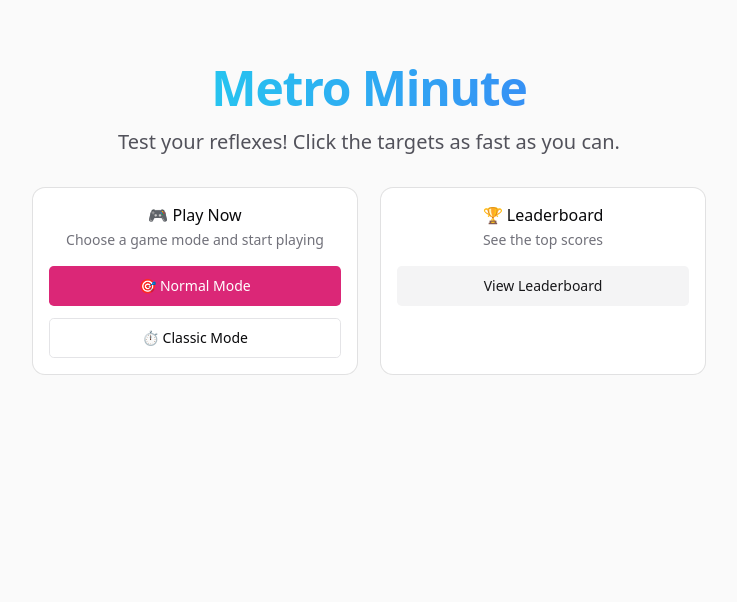
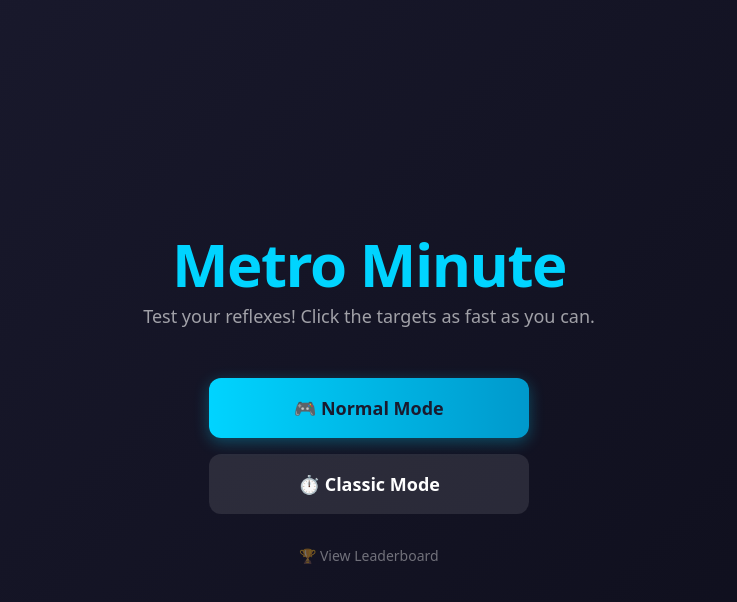
Before and after one commit to Rdecristobal/metrominute, a Next.js app: page / in a window 1280 px wide. Shown: the top 602 px of the page, without its empty margins (271-1008 px from the left). Built offline with nearby package versions, Linux system fonts and the light colour scheme.

Commit message:
style: arcade retro dark theme - match original design

```diff
--- a/src/app/layout.tsx
+++ b/src/app/layout.tsx
@@ -25,9 +25,9 @@ export default function RootLayout({
   return (
     <html
       lang="en"
-      className={`${geistSans.variable} ${geistMono.variable} h-full antialiased`}
+      className={`dark ${geistSans.variable} ${geistMono.variable} h-full antialiased`}
     >
-      <body className="min-h-full flex flex-col">{children}</body>
+      <body className="min-h-full flex flex-col bg-[#1A1A2E]">{children}</body>
     </html>
   );
 }
--- a/src/app/page.tsx
+++ b/src/app/page.tsx
@@ -1,60 +1,48 @@
+"use client";
+
 import Link from "next/link";
-import { Card, CardContent, CardDescription, CardHeader, CardTitle } from "@/components/ui/card";
-import { Button } from "@/components/ui/button";
 
 export default function Home() {
   return (
-    <div className="flex flex-col flex-1 items-center justify-center bg-zinc-50 font-sans dark:bg-black min-h-screen">
-      <main className="flex flex-1 w-full max-w-3xl flex-col items-center justify-between py-16 px-4">
-        <div className="flex flex-col items-center gap-8 text-center w-full">
-          <div>
-            <h1 className="text-5xl font-bold tracking-tight text-black dark:text-zinc-50 mb-4 bg-gradient-to-r from-cyan-400 to-blue-500 bg-clip-text text-transparent">
+    <div className="min-h-screen bg-[#1A1A2E] flex items-center justify-center overflow-hidden relative">
+      {/* Background gradient effects */}
+      <div className="absolute inset-0 bg-[radial-gradient(circle_at_center,rgba(0,212,255,0.03)_0%,transparent_50%)]" />
+      <div className="absolute inset-0 bg-[linear-gradient(135deg,#1A1A2E_0%,#0D0D1A_100%)]" />
+
+      <div className="relative z-10 flex flex-col items-center justify-center px-6 py-12 text-center">
+        {/* Logo/Title */}
+        <h1 className="text-5xl md:text-6xl font-bold text-[#00D4FF] mb-2 tracking-tight">
           Metro Minute
         </h1>
-            <p className="text-xl text-zinc-600 dark:text-zinc-400">
+        <p className="text-lg text-white/60 mb-12">
           Test your reflexes! Click the targets as fast as you can.
         </p>
-          </div>
 
-          <div className="grid grid-cols-1 md:grid-cols-2 gap-6 w-full max-w-2xl">
-            <Card>
-              <CardHeader>
-                <CardTitle>🎮 Play Now</CardTitle>
-                <CardDescription>Choose a game mode and start playing</CardDescription>
-              </CardHeader>
-              <CardContent className="flex flex-col gap-3">
+        {/* Play buttons */}
+        <div className="flex flex-col gap-4 w-full max-w-xs">
           <Link
             href="/game?mode=normal"
-                  className="inline-flex items-center justify-center rounded-md text-sm font-medium bg-pink-600 text-white hover:bg-pink-700 dark:bg-pink-600 dark:text-white dark:hover:bg-pink-700 h-10 px-4 py-2 w-full"
+            className="bg-gradient-to-r from-[#00D4FF] to-[#0099CC] text-[#1A1A2E] font-bold py-4 px-8 rounded-xl text-lg shadow-[0_4px_15px_rgba(0,212,255,0.3)] hover:shadow-[0_6px_20px_rgba(0,212,255,0.4)] hover:-translate-y-0.5 transition-all duration-200"
           >
-                  🎯 Normal Mode
+            🎮 Normal Mode
           </Link>
+
           <Link
             href="/game?mode=classic"
-                  className="inline-flex items-center justify-center rounded-md text-sm font-medium border border-zinc-200 bg-white hover:bg-zinc-100 dark:border-zinc-800 dark:bg-zinc-950 dark:hover:bg-zinc-800 h-10 px-4 py-2 w-full"
+            className="bg-white/10 text-white font-bold py-4 px-8 rounded-xl text-lg hover:bg-white/20 transition-all duration-200"
           >
             ⏱️ Classic Mode
           </Link>
-              </CardContent>
-            </Card>
+        </div>
 
-            <Card>
-              <CardHeader>
-                <CardTitle>🏆 Leaderboard</CardTitle>
-                <CardDescription>See the top scores</CardDescription>
-              </CardHeader>
-              <CardContent>
+        {/* Leaderboard link */}
         <Link
           href="/leaderboard"
-                  className="inline-flex items-center justify-center rounded-md text-sm font-medium bg-zinc-100 text-zinc-900 hover:bg-zinc-200 dark:bg-zinc-800 dark:text-zinc-50 dark:hover:bg-zinc-700 h-10 px-4 py-2 w-full"
+          className="mt-8 text-white/40 hover:text-[#00D4FF] transition-colors text-sm"
         >
-                  View Leaderboard
+          🏆 View Leaderboard
         </Link>
-              </CardContent>
-            </Card>
       </div>
-        </div>
-      </main>
     </div>
   );
 }
--- a/src/components/game/GameBoard.tsx
+++ b/src/components/game/GameBoard.tsx
@@ -761,7 +761,7 @@ export default function GameBoard({ mode }: GameBoardProps) {
         }
       `}</style>
 
-      <div className="flex-1 flex items-center justify-center bg-gradient-to-b from-zinc-900 via-zinc-950 to-black min-h-screen">
+      <div className="flex-1 flex items-center justify-center bg-gradient-to-b from-[#1A1A2E] via-[#0D0D1A] to-[#0D0D1A] min-h-screen relative overflow-hidden">
         <div className="relative w-full max-w-[420px] h-[85vh] max-h-[850px] overflow-hidden rounded-lg shadow-2xl bg-gradient-to-b from-zinc-900/50 to-black/50 border border-zinc-800">
           {/* Header */}
           {(screen === 'game' || screen === 'countdown') && (
```
Lines whose indentation alone changed are shown as unchanged.
